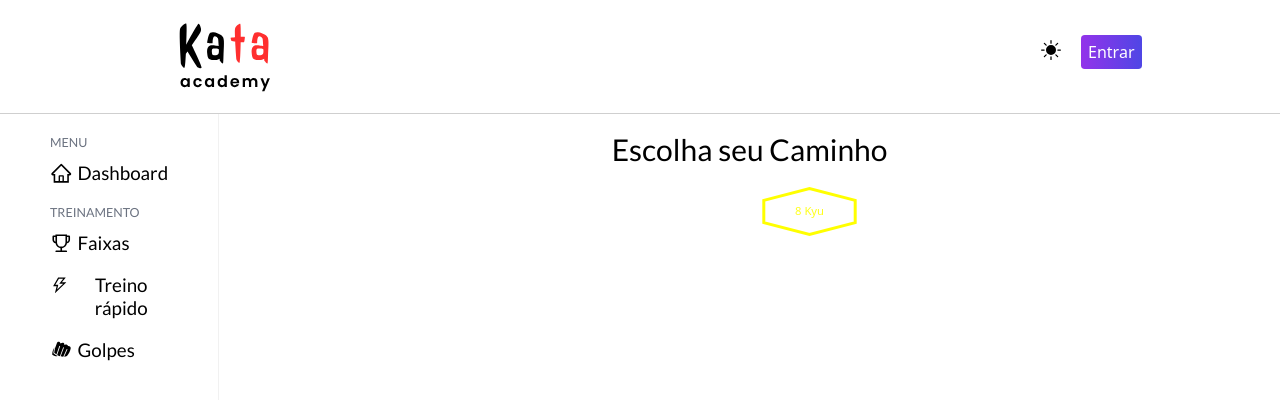
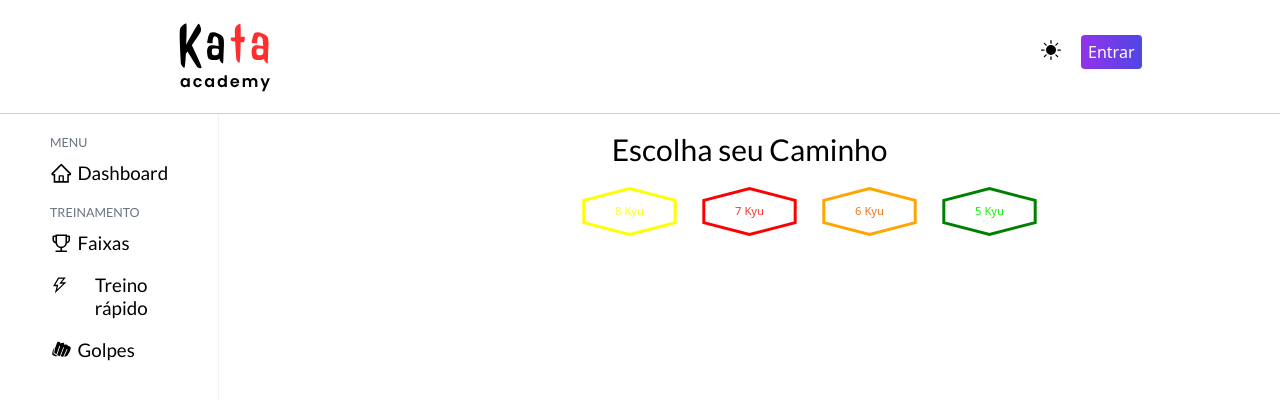
Before and after one commit to lucaspari/kata-academy, a Next.js app: page /faixas in a window 1280 px wide. Shown: the top 400 px of the page. Built offline with nearby package versions, Linux system fonts and the light colour scheme; no server answers.

Commit message:
feat: added more belts

```diff
--- a/src/app/faixas/page.tsx
+++ b/src/app/faixas/page.tsx
@@ -27,6 +27,27 @@ export default function Faixa() {
               faixa="8 Kyu"
             />
           </Link>
+          <Link href={"/trilha/Faixa-vermelha"}>
+            <Polygon
+              color="red"
+              className="text-[#FF3333] text-lg"
+              faixa="7 Kyu"
+            />
+          </Link>
+          <Link href={"/trilha/Faixa-laranja"}>
+            <Polygon
+              color="orange"
+              className="text-[#F0751A] text-lg"
+              faixa="6 Kyu"
+            />
+          </Link>
+          <Link href={"/trilha/Faixa-verde"}>
+            <Polygon
+              color="green"
+              className="text-[#19ED0B] text-lg"
+              faixa="5 Kyu"
+            />
+          </Link>
         </div>
       </main>
     </div>
```
